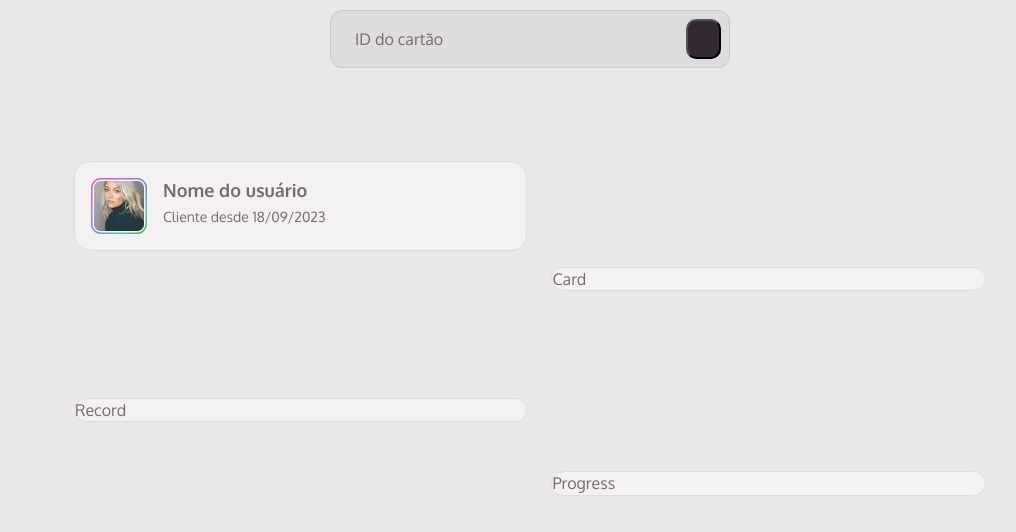
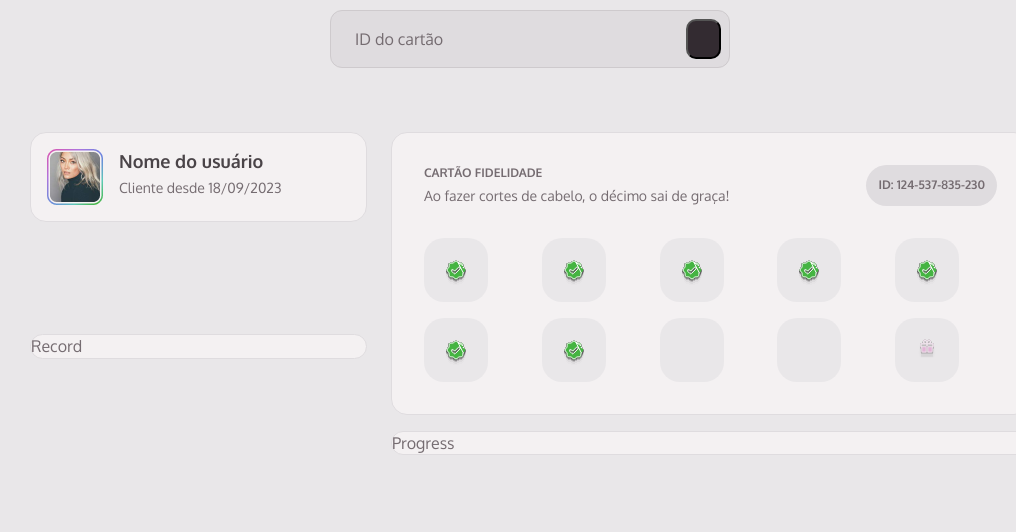
Before and after one commit to karina-borges/member-club, a website built with webpack: page index.html in a window 1280 px wide. Shown: the part 142-674 px from the top of the page, without its empty margins (110-1126 px from the left). Built offline with nearby package versions, Linux system fonts and the light colour scheme; some icons are missing.

Commit message:
✨ Create card component

```diff
--- a/index.html
+++ b/index.html
@@ -42,7 +42,52 @@
       </div>
 
       <!-- Card  -->
-      <div class="card">Card</div>
+      <div class="card">
+        <div class="card-info">
+          <div class="card-text-wrapper">
+            <h2 class="card-title">Cartão Fidelidade</h2>
+            <p class="card-subtitle">Ao fazer cortes de cabelo, o décimo sai de graça!</p>
+          </div>
+
+          <div class="card-id">
+            <span>id: 124-537-835-230</span>
+          </div>
+
+        </div>
+        <div class="card-grid">
+          <div class="grid-item">
+            <img src="src/assets/pin-check.svg" alt="Check icon">
+          </div>
+          <div class="grid-item">
+            <img src="src/assets/pin-check.svg" alt="Check icon">
+          </div>
+          <div class="grid-item">
+            <img src="src/assets/pin-check.svg" alt="Check icon">
+          </div>
+          <div class="grid-item">
+            <img src="src/assets/pin-check.svg" alt="Check icon">
+          </div>
+          <div class="grid-item">
+            <img src="src/assets/pin-check.svg" alt="Check icon">
+          </div>
+          <div class="grid-item">
+            <img src="src/assets/pin-check.svg" alt="Check icon">
+          </div>
+          <div class="grid-item">
+            <img src="src/assets/pin-check.svg" alt="Check icon">
+          </div>
+          <div class="grid-item">
+            <!-- <img src="src/assets/pin-check.svg" alt="Check icon"> -->
+          </div>
+          <div class="grid-item">
+            <!-- <img src="src/assets/pin-check.svg" alt="Check icon"> -->
+          </div>
+          <div class="grid-item">
+            <img src="src/assets/pin-gift.svg" alt="Gift icon" class="opacity">
+          </div>
+
+        </div>
+      </div>
 
       <!-- Progress -->
       <div class="progress">Progress</div>
--- a/src/main.js
+++ b/src/main.js
@@ -1,5 +1,6 @@
 "use strict";
 
+import "./styles/card.css";
 import "./styles/global.css";
 import "./styles/header.css";
 import "./styles/input.css";
--- /dev/null
+++ b/src/styles/card.css
@@ -0,0 +1,98 @@
+.card {
+  border-radius: 16px;
+  border: 1px solid var(--base-gray-300);
+  background: var(--base-gray-100);
+
+  display: flex;
+  flex-direction: column;
+  padding: 24px;
+
+  gap: 20px;
+  @media (min-width: 768px) {
+    grid-area: card;
+    padding: 32px;
+    gap: 32px;
+  }
+}
+
+.card-info {
+  display: flex;
+  justify-content: space-between;
+  align-items: flex-start;
+}
+
+.card-text-wrapper {
+  display: flex;
+  flex-direction: column;
+  gap: 4px;
+}
+
+.card-title {
+  font: var(--heading-subtitle-sm);
+  color: var(--base-gray-500);
+  text-transform: uppercase;
+}
+
+.card-subtitle {
+  font: var(--body-text-sm);
+  color: var(--base-gray-500);
+}
+
+.card-id {
+  background-color: var(--base-gray-300);
+  color: var(--base-gray-500);
+  border-radius: 9999px;
+
+  display: flex;
+  align-items: center;
+  justify-content: center;
+  flex-shrink: 0;
+
+  padding: 12px;
+
+  span {
+    font: var(--heading-subtitle-sm);
+    text-transform: uppercase;
+  }
+}
+
+.card-grid {
+  display: grid;
+  grid-template-columns: repeat(5, 1fr);
+  gap: 8px;
+
+  @media (min-width: 768px) {
+    gap: 16px;
+  }
+}
+
+.grid-item {
+  display: flex;
+  justify-content: center;
+  align-items: center;
+
+  padding: 12px;
+
+  border-radius: 20px;
+  background: var(--base-gray-200, #e9e7e9);
+  backdrop-filter: blur(5px);
+
+  img {
+    width: 30px;
+    height: 30px;
+  }
+
+  @media (min-width: 475px) {
+    width: 40px;
+    height: 40px;
+  }
+
+  @media (min-width: 768px) {
+    width: 64px;
+    height: 64px;
+  }
+}
+
+.opacity {
+  opacity: 0.35;
+}
--- a/src/styles/global.css
+++ b/src/styles/global.css
@@ -28,7 +28,7 @@
   --font-family: "Oxygen", sans-serif;
   --heading-title-md: bold 24px/140% var(--font-family);
   --heading-title-sm: bold 18px/140% var(--font-family);
-  --heading-subtitle-md: bold 14px/140% var(--font-family);
+  --heading-subtitle-md: uppercase bold 14px/140% var(--font-family);
   --heading-subtitle-sm: bold 12px/140% var(--font-family);
   --body-text-md: normal 16px/140% var(--font-family);
   --body-text-sm: normal 14px/140% var(--font-family);
@@ -47,7 +47,7 @@ body {
 
 .container {
   width: 100vw;
-  max-width: 912px;
+  max-width: 1000px;
 
   margin: 0 auto;
 
@@ -72,17 +72,7 @@ main {
       "record card card"
       "record progress progress";
     gap: 16px 24px;
-    height: 466px;
-  }
-}
-
-.card {
-  border-radius: 16px;
-  border: 1px solid var(--base-gray-300);
-  background: var(--base-gray-100);
-
-  @media (min-width: 768px) {
-    grid-area: card;
+    height: 100%;
   }
 }
 
--- a/src/styles/input.css
+++ b/src/styles/input.css
@@ -13,7 +13,7 @@
 
 .input {
   display: flex;
-  width: 400px;
+  width: 100%;
   padding: 8px 8px 8px 16px;
   align-items: center;
   gap: 12px;
@@ -24,6 +24,10 @@
 
   &:focus-within {
     border: 1.5px solid var(--main-pink);
+  }
+
+  @media (min-width: 768px) {
+    max-width: 400px;
   }
 
   input {
--- a/src/styles/user.css
+++ b/src/styles/user.css
@@ -21,8 +21,10 @@
 
 .user-name {
   font: var(--heading-title-sm);
+  color: var(--base-gray-600);
 }
 
 .user-subtitle {
   font: var(--body-text-sm);
+  color: var(--base-gray-500);
 }
```
